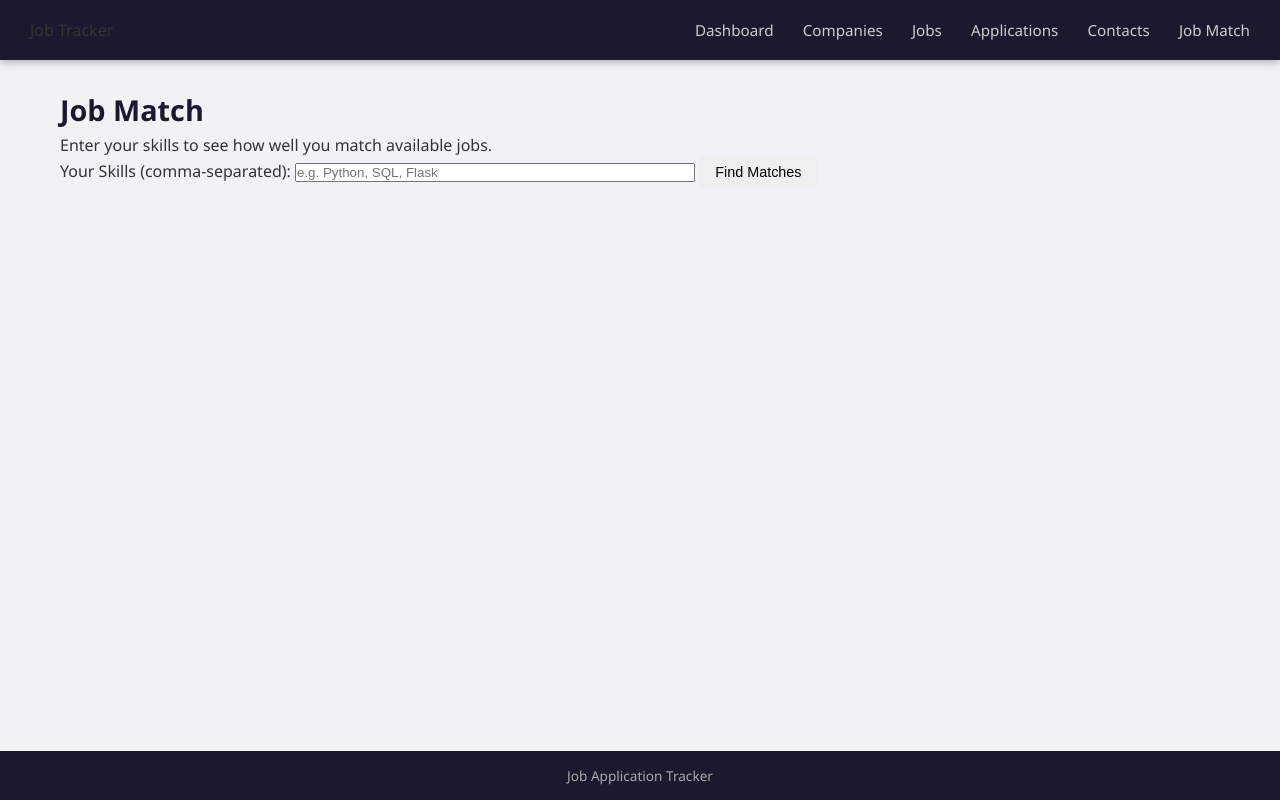
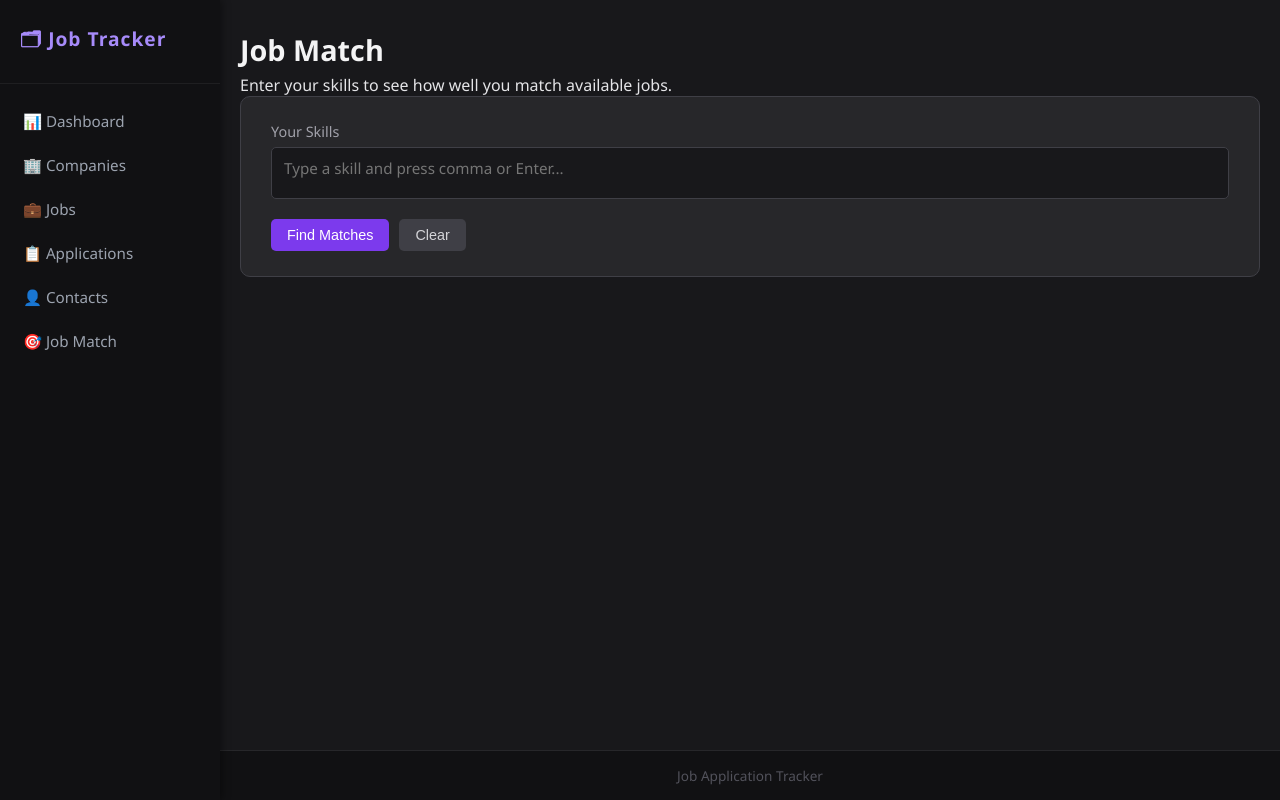
Before and after one commit to JaviGQ/Job-Tracker, a Flask app: page /job_match in a window 1280 px wide. Run offline with Flask 3, Linux system fonts and the light colour scheme.

Commit message:
Formatted style and overall UI overhaul. Added skill bubbles during input for job-match

```diff
--- a/static/style.css
+++ b/static/style.css
@@ -9,15 +9,13 @@
 
 body {
     font-family: 'Segoe UI', Tahoma, Geneva, Verdana, sans-serif;
-    background-color: #f0f2f5;
-    color: #333;
+    background-color: #18181b;
+    color: #e4e4e7;
     min-height: 100vh;
-    display: flex;
-    flex-direction: column;
 }
 
 a {
-    color: #2c6fad;
+    color: #a78bfa;
     text-decoration: none;
 }
 
@@ -26,42 +24,21 @@
 }
 
 /* ========================
-   NAVIGATION
+   APP LAYOUT
 ======================== */
-nav {
-    background-color: #1a1a2e;
-    padding: 0 30px;
+.app-container {
     display: flex;
-    align-items: center;
-    justify-content: space-between;
-    height: 60px;
-    box-shadow: 0 2px 8px rgba(0,0,0,0.3);
+    min-height: 100vh;
 }
 
-.nav-brand a {
-    color: #ffffff;
-    font-size: 1.3em;
-    font-weight: bold;
-    text-decoration: none;
-    letter-spacing: 1px;
+.main-wrapper {
+    flex: 1;
+    display: flex;
+    flex-direction: column;
+    min-height: 100vh;
+    margin-left: 220px;
 }
 
-.nav-links a {
-    color: #ccc;
-    text-decoration: none;
-    margin-left: 25px;
-    font-size: 0.95em;
-    transition: color 0.2s;
-}
-
-.nav-links a:hover {
-    color: #ffffff;
-    text-decoration: none;
-}
-
-/* ========================
-   MAIN CONTENT
-======================== */
 main {
     flex: 1;
     max-width: 1200px;
@@ -73,19 +50,70 @@
 h1 {
     font-size: 1.8em;
     margin-bottom: 5px;
-    color: #1a1a2e;
+    color: #f4f4f5;
 }
 
 h2 {
     font-size: 1.3em;
     margin-bottom: 15px;
-    color: #333;
+    color: #d4d4d8;
 }
 
 h3 {
     font-size: 1.1em;
     margin-bottom: 10px;
-    color: #444;
+    color: #a1a1aa;
+}
+
+/* ========================
+   SIDEBAR NAVIGATION
+======================== */
+.sidebar {
+    width: 220px;
+    background-color: #111113;
+    min-height: 100vh;
+    position: fixed;
+    top: 0;
+    left: 0;
+    display: flex;
+    flex-direction: column;
+    box-shadow: 2px 0 8px rgba(0,0,0,0.4);
+    z-index: 100;
+}
+
+.sidebar-brand {
+    padding: 25px 20px;
+    border-bottom: 1px solid rgba(255,255,255,0.06);
+}
+
+.sidebar-brand a {
+    color: #a78bfa;
+    font-size: 1.2em;
+    font-weight: bold;
+    text-decoration: none;
+    letter-spacing: 1px;
+}
+
+.sidebar-links {
+    display: flex;
+    flex-direction: column;
+    padding: 15px 0;
+}
+
+.sidebar-links a {
+    color: #9ca3af;
+    text-decoration: none;
+    padding: 12px 20px;
+    font-size: 0.95em;
+    transition: background 0.2s, color 0.2s;
+    border-left: 3px solid transparent;
+}
+
+.sidebar-links a:hover {
+    background-color: rgba(167,139,250,0.08);
+    color: #a78bfa;
+    text-decoration: none;
+    border-left: 3px solid #a78bfa;
 }
 
 /* ========================
@@ -178,40 +207,40 @@
 }
 
 .btn-primary {
-    background-color: #2c6fad;
+    background-color: #7c3aed;
     color: white;
 }
 
 .btn-primary:hover {
-    background-color: #245d91;
+    background-color: #6d28d9;
 }
 
 .btn-danger {
-    background-color: #dc3545;
-    color: white;
+    background-color: #991b1b;
+    color: #fca5a5;
 }
 
 .btn-danger:hover {
-    background-color: #b02a37;
+    background-color: #7f1d1d;
 }
 
 .btn-secondary {
-    background-color: #6c757d;
-    color: white;
+    background-color: #3f3f46;
+    color: #d4d4d8;
 }
 
 .btn-secondary:hover {
-    background-color: #565e64;
+    background-color: #52525b;
 }
 
 /* ========================
    FORMS
 ======================== */
 .form-card {
-    background: #ffffff;
+    background: #27272a;
     border-radius: 10px;
     padding: 25px 30px;
-    box-shadow: 0 2px 8px rgba(0,0,0,0.08);
+    border: 0.5px solid #3f3f46;
     margin-bottom: 25px;
 }
 
@@ -224,7 +253,7 @@
     margin-bottom: 6px;
     font-weight: 500;
     font-size: 0.9em;
-    color: #444;
+    color: #a1a1aa;
 }
 
 .form-group input,
@@ -232,19 +261,21 @@
 .form-group textarea {
     width: 100%;
     padding: 10px 12px;
-    border: 1px solid #ccc;
+    border: 1px solid #3f3f46;
     border-radius: 5px;
     font-size: 0.95em;
     transition: border-color 0.2s;
     font-family: inherit;
+    background-color: #18181b;
+    color: #e4e4e7;
 }
 
 .form-group input:focus,
 .form-group select:focus,
 .form-group textarea:focus {
     outline: none;
-    border-color: #2c6fad;
-    box-shadow: 0 0 0 3px rgba(44,111,173,0.15);
+    border-color: #7c3aed;
+    box-shadow: 0 0 0 3px rgba(124,58,237,0.2);
 }
 
 .form-group textarea {
@@ -334,18 +380,81 @@
     font-weight: 500;
 }
 
-.skill-tag.match   { background-color: #d4edda; color: #155724; }
-.skill-tag.missing { background-color: #f8d7da; color: #721c24; }
+.skill-tag.match   { background-color: #14532d; color: #86efac; }
+.skill-tag.missing { background-color: #450a0a; color: #fca5a5; }
+
+/* ========================
+   SKILLS BUBBLE INPUT
+======================== */
+.skills-input-container {
+    display: flex;
+    flex-direction: column;
+    gap: 10px;
+    padding: 8px 12px;
+    border: 1px solid #3f3f46;
+    border-radius: 5px;
+    background: #18181b;
+    min-height: 46px;
+    transition: border-color 0.2s;
+}
+
+.skills-input-container:focus-within {
+    border-color: #7c3aed;
+    box-shadow: 0 0 0 3px rgba(124,58,237,0.2);
+}
+
+.skills-bubbles-row {
+    display: flex;
+    flex-wrap: wrap;
+    gap: 8px;
+}
+
+.skill-bubble {
+    display: inline-flex;
+    align-items: center;
+    background-color: #4c1d95;
+    color: #e9d5ff;
+    padding: 4px 10px;
+    border-radius: 12px;
+    font-size: 0.88em;
+    font-weight: 500;
+    gap: 6px;
+    white-space: nowrap;
+}
+
+.remove-skill {
+    cursor: pointer;
+    font-size: 1.1em;
+    line-height: 1;
+    opacity: 0.8;
+    transition: opacity 0.2s;
+}
+
+.remove-skill:hover {
+    opacity: 1;
+}
+
+.skills-input-container input {
+    border: none;
+    outline: none;
+    width: 100%;
+    font-size: 0.95em;
+    font-family: inherit;
+    padding: 2px 0;
+    background: transparent;
+    color: #e4e4e7;
+}
 
 /* ========================
    FOOTER
 ======================== */
 footer {
-    background-color: #1a1a2e;
-    color: #aaa;
+    background-color: #111113;
+    color: #52525b;
     text-align: center;
     padding: 15px;
     font-size: 0.85em;
+    border-top: 1px solid #27272a;
 }
 
 /* ========================
--- a/templates/base.html
+++ b/templates/base.html
@@ -6,22 +6,25 @@
 </head>
 <body>
 
-    <!-- NAVIGATION BAR           -->
-    <nav>
-        <div class="nav-brand">
-            <p>Job Tracker</p>
+    <div class="app-container">
+
+        <!-- SIDE NAVIGATION          -->
+        <nav class="sidebar">
+            <div class="sidebar-brand">
+                <a href="/">🗂 Job Tracker</a>
             </div>
-        <div class="nav-links">
-            <a href="/">Dashboard</a>
-            <a href="/companies">Companies</a>
-            <a href="/jobs">Jobs</a>
-            <a href="/applications">Applications</a>
-            <a href="/contacts">Contacts</a>
-            <a href="/job_match">Job Match</a>
+            <div class="sidebar-links">
+                <a href="/">📊 Dashboard</a>
+                <a href="/companies">🏢 Companies</a>
+                <a href="/jobs">💼 Jobs</a>
+                <a href="/applications">📋 Applications</a>
+                <a href="/contacts">👤 Contacts</a>
+                <a href="/job_match">🎯 Job Match</a>
             </div>
         </nav>
 
         <!-- MAIN CONTENT AREA        -->
+        <div class="main-wrapper">
             <main>
                 {% block content %}
                 {% endblock %}
@@ -31,6 +34,9 @@
             <footer>
                 <p>Job Application Tracker</p>
             </footer>
+        </div>
+
+    </div>
 
 </body>
 </html>
--- a/templates/job_match.html
+++ b/templates/job_match.html
@@ -5,23 +5,48 @@
     <h1>Job Match</h1>
     <p>Enter your skills to see how well you match available jobs.</p>
 
-    <!-- ======================== -->
     <!-- SKILLS INPUT FORM        -->
-    <!-- ======================== -->
-    <form method="POST">
-        <label>Your Skills (comma-separated):
-            <input type="text"
-                   name="skills"
-                   placeholder="e.g. Python, SQL, Flask"
-                   value="{{ user_skills_input }}"
-                   style="width: 400px;">
-        </label>
-        <button type="submit">Find Matches</button>
-    </form>
+    <div class="form-card">
+        <form method="POST" id="skillsForm">
+            <div class="form-group">
+                <label>Your Skills</label>
 
-    <!-- ======================== -->
+                <!-- Bubble container + text input together -->
+                <div class="skills-input-container" id="skillsContainer">
+                    <!-- Text input always stays on top -->
+                    <input type="text"
+                        id="skillInput"
+                        placeholder="Type a skill and press comma or Enter..."
+                        autocomplete="off">
+
+                    <!-- Bubbles appear below in their own row -->
+                    <div class="skills-bubbles-row" id="bubblesRow">
+                        {% if user_skills_input %}
+                            {% for skill in user_skills_input.split(',') %}
+                                {% if skill.strip() %}
+                                <div class="skill-bubble">
+                                    {{ skill.strip() }}
+                                    <span class="remove-skill" onclick="removeSkill(this)">×</span>
+                                </div>
+                                {% endif %}
+                            {% endfor %}
+                        {% endif %}
+                    </div>
+                </div>
+
+                <!-- Hidden input that Flask actually reads -->
+                <input type="hidden" name="skills" id="skillsHidden"
+                    value="{{ user_skills_input }}">
+            </div>
+
+            <div class="form-actions">
+                <button type="submit" class="btn btn-primary">Find Matches</button>
+                <button type="button" class="btn btn-secondary" onclick="clearSkills()">Clear</button>
+            </div>
+        </form>
+    </div>
+
     <!-- MATCH RESULTS            -->
-    <!-- ======================== -->
     {% if matched_jobs %}
         <h2>Results — {{ matched_jobs|length }} job(s) found</h2>
 
@@ -70,4 +95,73 @@
         <p>No jobs found with matching requirements. Try different skills or add requirements to your jobs.</p>
     {% endif %}
 
+<script>
+    function updateHiddenInput() {
+        const bubbles = document.querySelectorAll('.skill-bubble');
+        const skills = [];
+        bubbles.forEach(bubble => {
+            // Get text content without the × button text
+            const text = bubble.childNodes[0].textContent.trim();
+            if (text) skills.push(text);
+        });
+        document.getElementById('skillsHidden').value = skills.join(',');
+    }
+
+    function addSkill(skill) {
+        skill = skill.trim();
+        if (!skill) return;
+
+        // Check for duplicates
+        const existing = document.querySelectorAll('.skill-bubble');
+        for (let bubble of existing) {
+            if (bubble.childNodes[0].textContent.trim().toLowerCase() === skill.toLowerCase()) {
+                return;
+            }
+        }
+
+        // Build the bubble element
+        const bubble = document.createElement('div');
+        bubble.className = 'skill-bubble';
+        bubble.innerHTML = skill + '<span class="remove-skill" onclick="removeSkill(this)">×</span>';
+
+        // Append to the bubbles row instead of inserting before input
+        document.getElementById('bubblesRow').appendChild(bubble);
+
+        updateHiddenInput();
+    }
+
+    function removeSkill(el) {
+        el.parentNode.remove();
+        updateHiddenInput();
+    }
+
+    function clearSkills() {
+        const bubbles = document.querySelectorAll('.skill-bubble');
+        bubbles.forEach(b => b.remove());
+        document.getElementById('skillsHidden').value = '';
+        document.getElementById('skillInput').value = '';
+    }
+
+    document.getElementById('skillInput').addEventListener('keydown', function(e) {
+        if (e.key === ',' || e.key === 'Enter') {
+            e.preventDefault();
+            const val = this.value.replace(',', '').trim();
+            if (val) {
+                addSkill(val);
+                this.value = '';
+            }
+        }
+    });
+
+    document.getElementById('skillInput').addEventListener('paste', function(e) {
+        e.preventDefault();
+        const pasted = (e.clipboardData || window.clipboardData).getData('text');
+        const skills = pasted.split(',');
+        skills.forEach(s => {
+            if (s.trim()) addSkill(s.trim());
+        });
+        this.value = '';
+    });
+</script>
+
 {% endblock %}
```
Also changed, not shown: other parts of static/style.css (+46 -30 lines), templates/applications.html (+4 -8 lines), templates/companies.html (+4 -3 lines), templates/contacts.html (+4 -3 lines), templates/dashboard.html (+4 -4 lines), templates/jobs.html (+4 -3 lines). Lines whose indentation alone changed are shown as unchanged.
